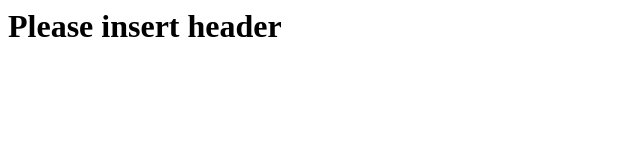
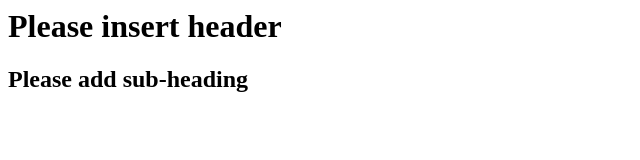
Before and after one commit to Bhargavasunil/backup, a plain HTML site: page Index.html in a window 1280 px wide. Shown: the whole page, without its empty margins (0-640 px from the left). Drawn offline with Linux system fonts and the light colour scheme.

Commit message:
BR:FO first commit is done

```diff
--- a/Index.html
+++ b/Index.html
@@ -4,5 +4,6 @@
     </head>
     <body>
         <h1>Please insert header</h1>
+        <h2>Please add sub-heading</h2>
     </body>
 </html>
```
